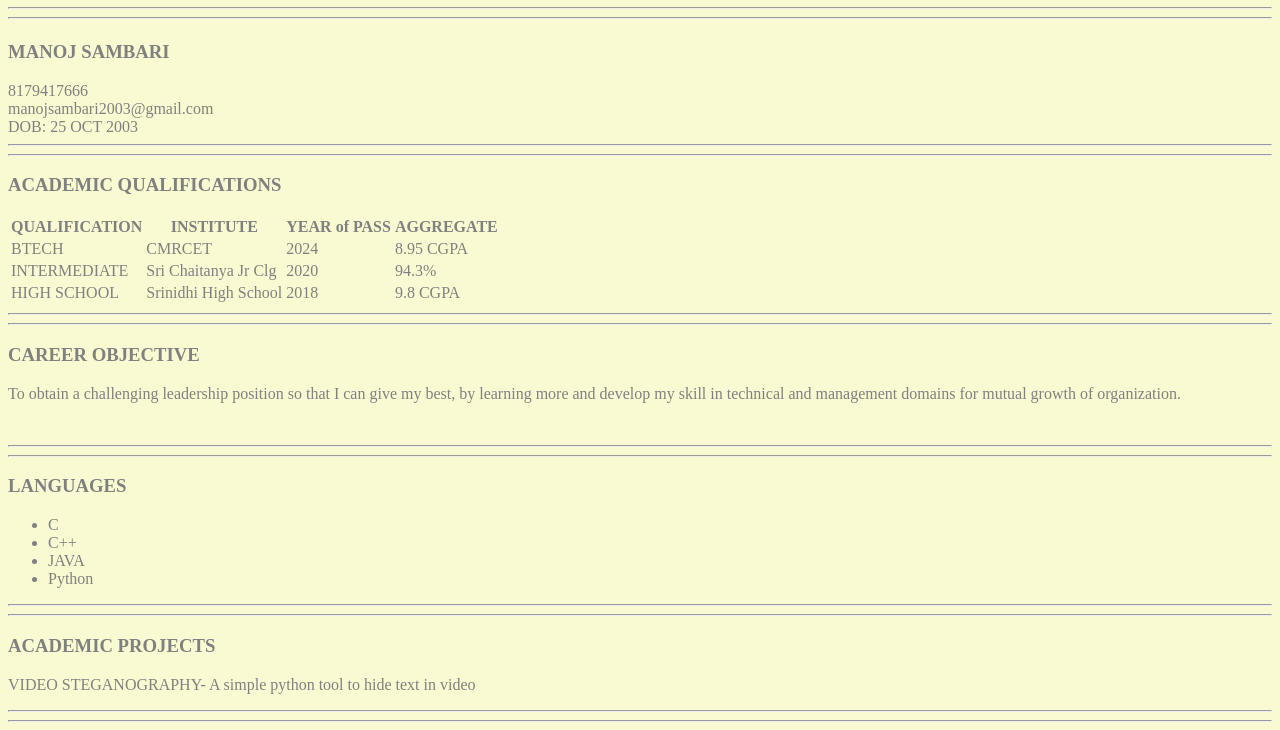
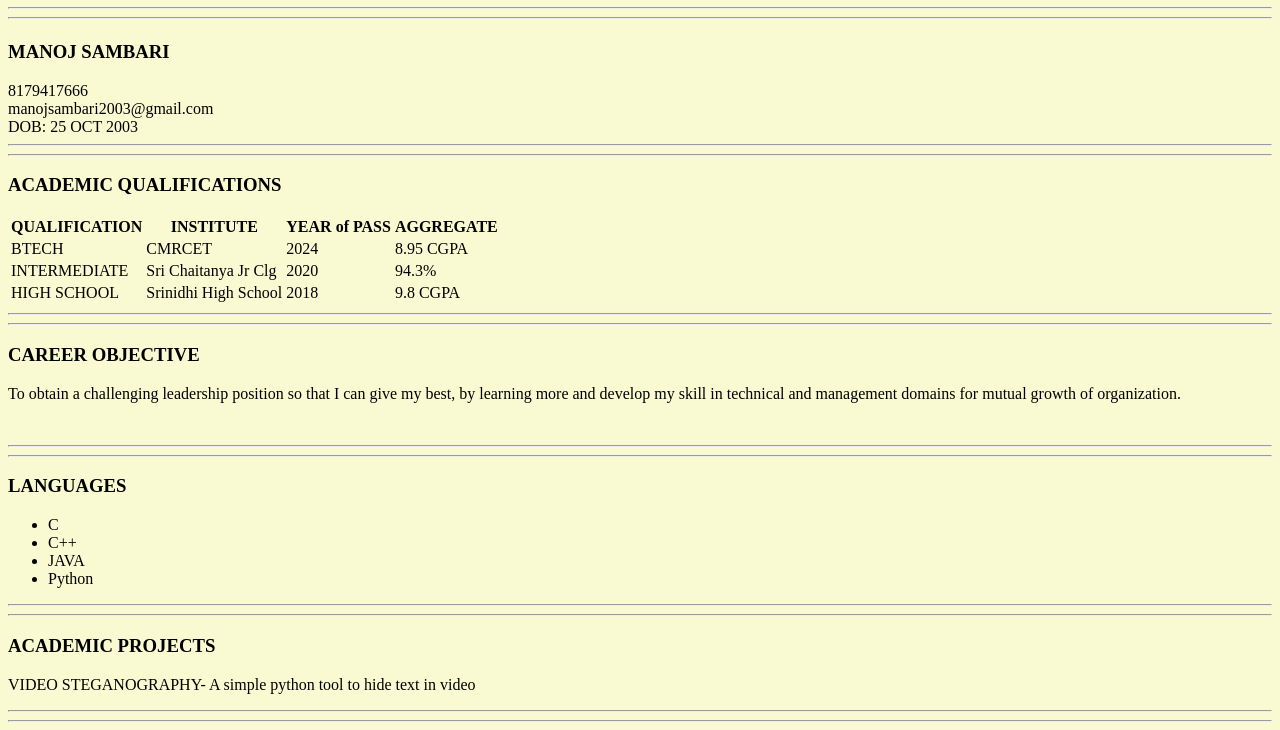
Before and after one commit to Manooj7/MERNSTACK, a website: page Resume.html in a window 1280 px wide. Shown: the part 99-829 px from the top of the page. Drawn offline with Linux system fonts and the light colour scheme.

Commit message:
new edits

```diff
--- a/Resume.html
+++ b/Resume.html
@@ -10,15 +10,15 @@
         height: 500;
       }
       .di{
-        color: gray;
+        color: black;
       }
     .box{
 
 
-      color: gray;
+      color: black;
 
     }
-    .d{color: gray;
+    .d{ color: black;
 
     }
 
```
